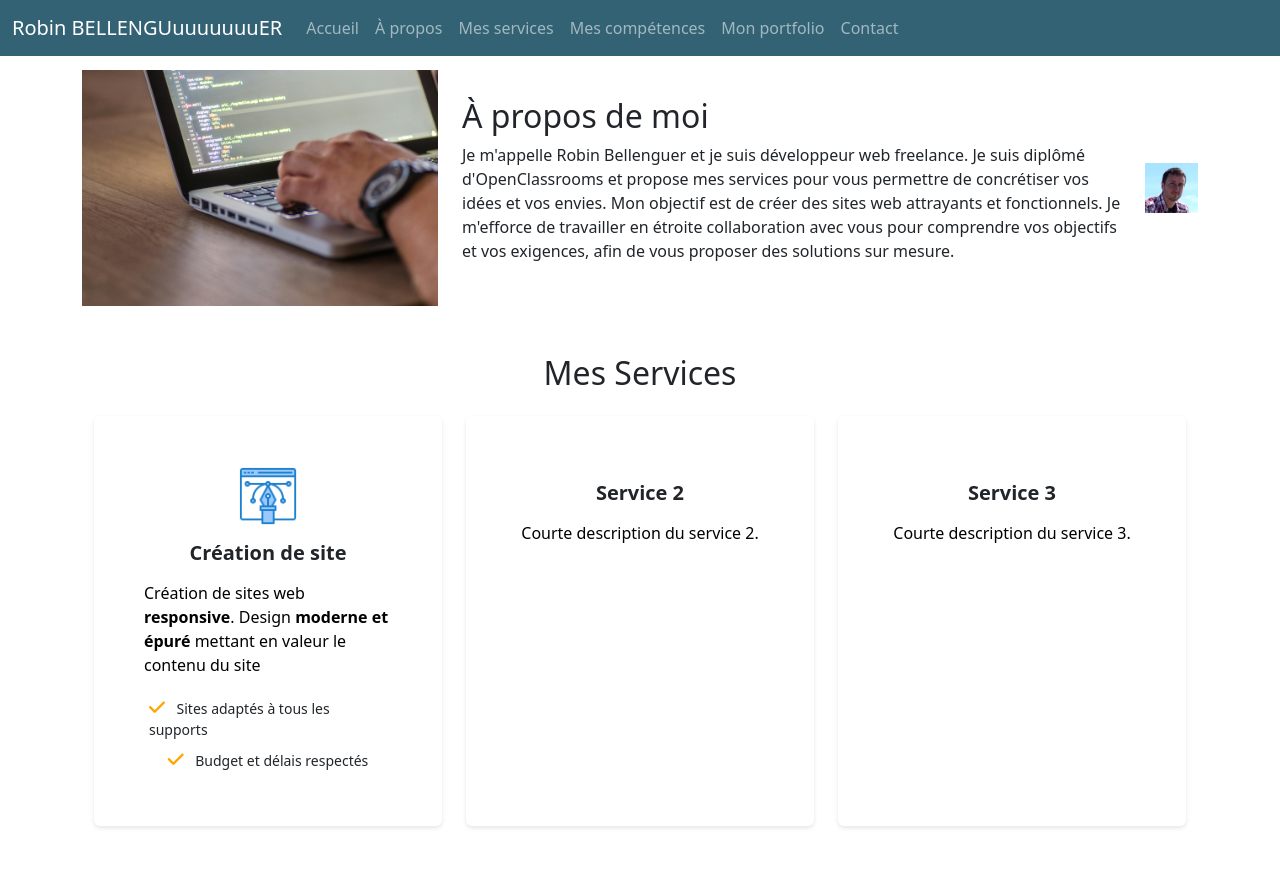
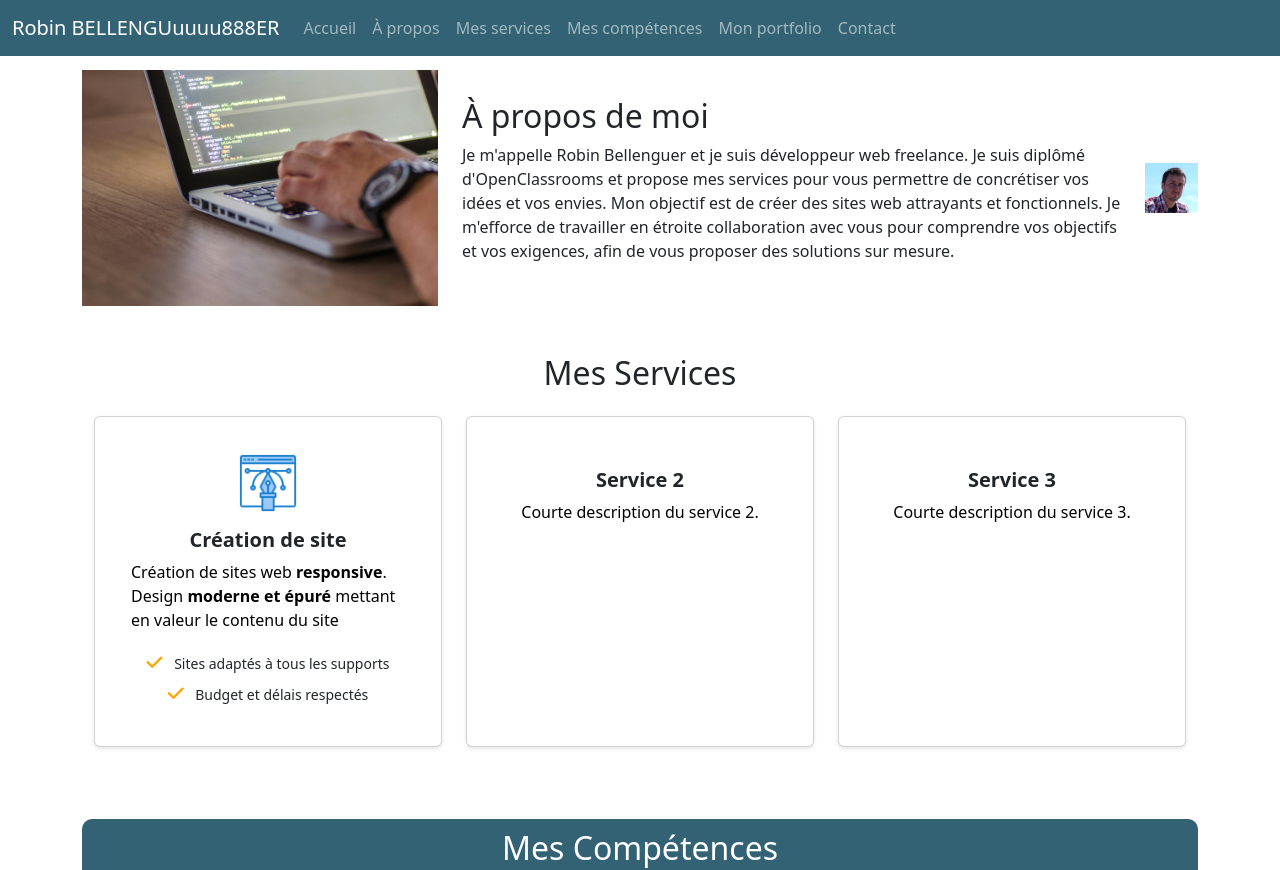
Before and after one commit to RobinBLGR/Mon-portfolio, a website: page index.html in a window 1280 px wide. Shown: the top 870 px of the page. Drawn offline with nearby package versions, Linux system fonts and the light colour scheme.

Commit message:
Update index.html

```diff
--- a/index.html
+++ b/index.html
@@ -4,15 +4,15 @@
   <meta charset="UTF-8">
   <meta name="viewport" content="width=device-width, initial-scale=1.0">
   <title>Mon Portfolio</title>
+  <link rel="stylesheet" href="./styles/style.css">
   <link rel="stylesheet" href="https://cdnjs.cloudflare.com/ajax/libs/font-awesome/6.4.0/css/all.min.css" />
   <link rel="stylesheet" href="node_modules/bootstrap/dist/css/bootstrap.min.css">
-  <link rel="stylesheet" href="./styles/style.css">
 </head>
 <body>
 
     <nav class="navbar navbar-expand-lg navbar-dark" style="background-color: #326273; position: fixed; top: 0; width: 100%; z-index: 1030;">
         <div class="container-fluid">
-          <a class="navbar-brand" href="#">Robin BELLENGUuuuuuuuER</a>
+          <a class="navbar-brand" href="#">Robin BELLENGUuuuu888ER</a>
           <button class="navbar-toggler" type="button" data-bs-toggle="collapse" data-bs-target="#navbarNav" aria-controls="navbarNav" aria-expanded="false" aria-label="Toggle navigation">
             <span class="navbar-toggler-icon"></span>
           </button>
```
